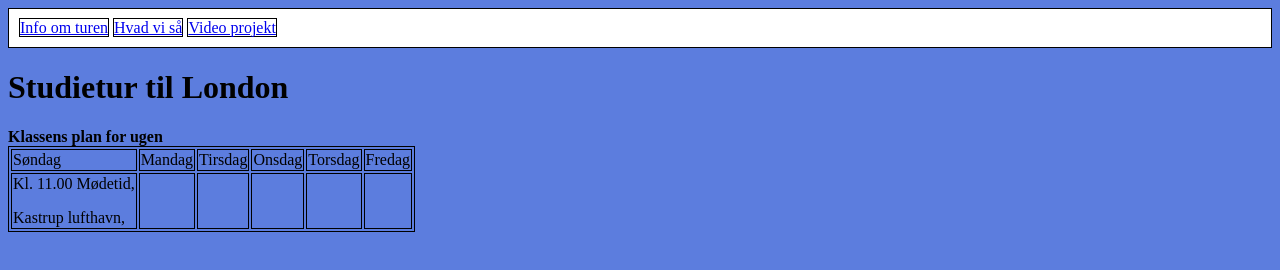
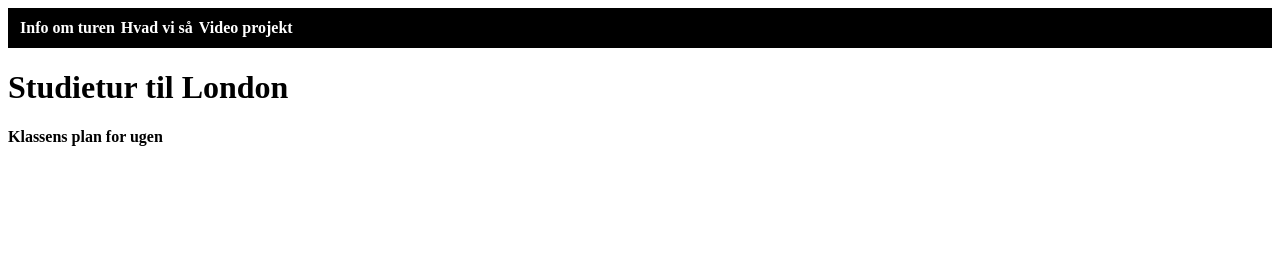
Before and after one commit to Buivanket10/London, a plain HTML site: page London.html in a window 1280 px wide. Drawn offline with Linux system fonts and the light colour scheme.

Commit message:
Kappa 26

```diff
--- a/London.html
+++ b/London.html
@@ -1,50 +1,17 @@
 <html>
 	<head>
-	<style>
-        body{
-            background-color:#5C7DDE
-        }
-	li {
-	display:inline
-	}
-	 table, th,td, ul, li{
-                border: 1px solid black;
-            }
-	ul {
-	padding:10px;
-	}
-	</style>
+	<link href="stylesheet.css" rel="stylesheet">
 	<title>Vores tur til London</title>
 	</head>
 	<body>
-	<div style="background:white;">
-	<ul style="color:black;">
-	<li><a href="London.html">Info om turen</a></li>
-	<li><a href="London.html">Hvad vi s&aring;</a></li>
-	<li><a href="London.html">Video projekt</a></li>
+	<div style="background:black;">
+	<ul style="color:white;">
+	<li><a href="London.html"><b>Info om turen</b></a></li>
+	<li><a href="London.html"><b>Hvad vi s&aring;</b></a></li>
+	<li><a href="London.html"><b>Video projekt</b></a></li>
 	</ul>
 	</div>
 	<h1>Studietur til London</h1>
 	<b>Klassens plan for ugen</b>
-	<table>
-	<tr>
-		<td>S&oslash;ndag</td>
-		<td>Mandag</td>
-		<td>Tirsdag</td>
-		<td>Onsdag</td>
-		<td>Torsdag</td>
-		<td>Fredag</td>
-	<tr>
-		<td>
-		<p>Kl. 11.00 M&oslash;detid,</p>
-		<p>Kastrup lufthavn,</p>
-		</td>
-		<td></td>
-		<td></td>
-		<td></td>
-		<td></td>
-		<td></td>
-	</table>
-
 	</body>
 </html>
--- /dev/null
+++ b/stylesheet.css
@@ -0,0 +1,32 @@
+body{
+    background-color:white
+}
+li {
+	display:inline
+}
+ table, th,td, ul, li{
+    border: 1px solid black;
+}
+ul {
+	padding:10px;
+}
+a:link{
+	color: white;
+	background-color:transparent;
+	text-decoration: none;
+}
+a:visited{
+	color:white;
+	background-color:transparent;
+	text-decoration:none;
+}
+a:hover{
+	color:white;
+	background-color:transparent;
+	text-decoration: underline;
+}
+a:active{
+	color:yellow;
+	background-color:transparent;
+	text-decoration:underline;
+}
```
